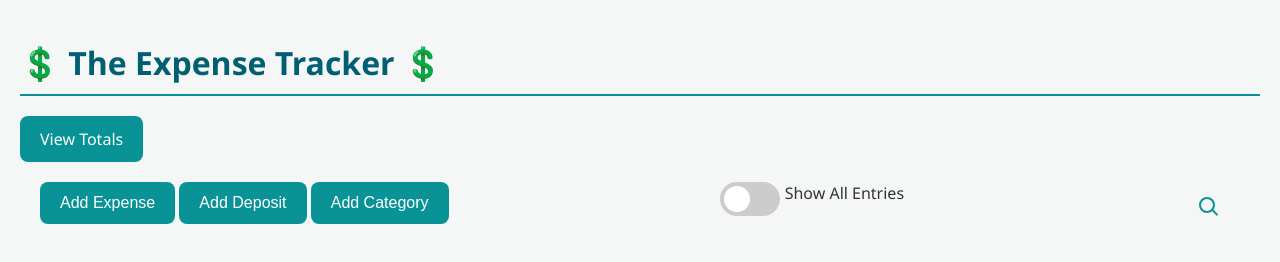
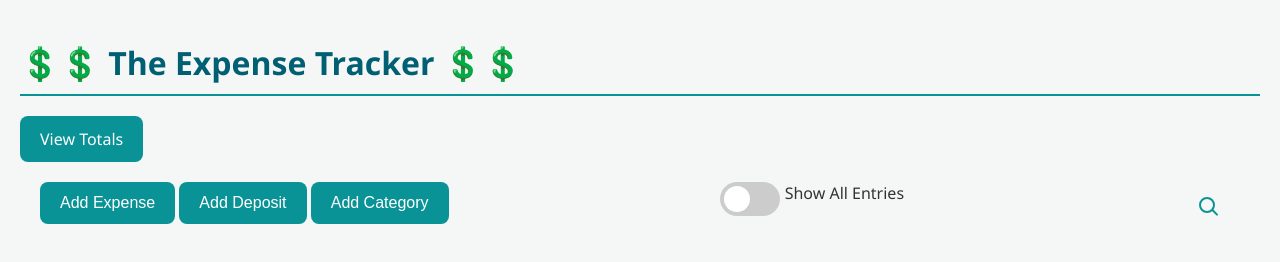
Before and after one commit to michaeliyer/sharedExpensesApp, a website: page frontEnd/index.html in a window 1280 px wide. Drawn offline with Linux system fonts and the light colour scheme; no server answers; sample sign-in values are in the browser's storage.

Commit message:
Trying to sync local and render

```diff
--- a/frontEnd/index.html
+++ b/frontEnd/index.html
@@ -11,7 +11,7 @@
   </head>
   <body>
     <header>
-      <h1>💲 The Expense Tracker 💲</h1>
+      <h1>💲💲 The Expense Tracker 💲💲</h1>
       <nav>
         <a href="grand-totals.html">View Totals</a>
         <button id="logout-btn" style="display: none">Logout</button>
```
